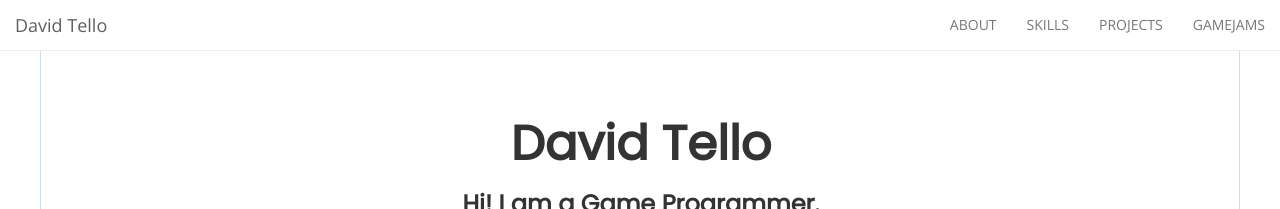
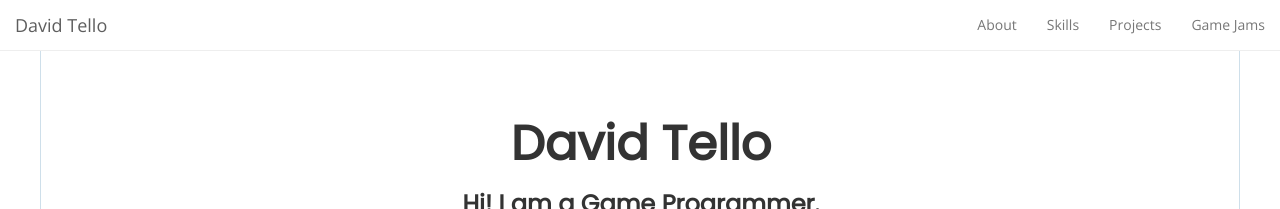
Before and after one commit to DavidTello1/Website, a Jekyll site: the page built from index.html, in a window 1280 px wide. Shown: the top 209 px of the page. Built offline with Jekyll 4.4.1, drawn with Linux system fonts in a browser that asks for light colours; nearby versions of some CDN libraries; the list of posts is cut into pages by our own code.

Commit message:
Update _config.yml

```diff
--- a/_config.yml
+++ b/_config.yml
@@ -39,7 +39,7 @@ enable_contact: false
 #### Phantom Navigation menu
 enable_nav: true
 nav_item:
-  - { url: '/Website/#top', text: 'ABOUT' }
-  - { url: '/Website/#skills', text: 'SKILLS' }
-  - { url: '/Website/#projects', text: 'PROJECTS' }
-  - { url: '/Website/#gamejams', text: 'GAMEJAMS' }
+  - { url: '/Website/#top', text: 'About' }
+  - { url: '/Website/#skills', text: 'Skills' }
+  - { url: '/Website/#projects', text: 'Projects' }
+  - { url: '/Website/#gamejams', text: 'Game Jams' }
```
